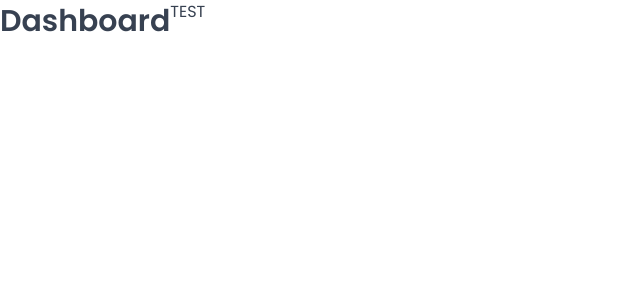
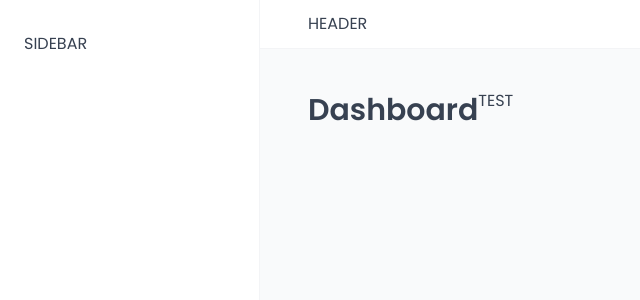
Before and after one commit to kiethohoai/the-wild-oasis-v2, a React (Vite) app: page /dashboard in a window 1280 px wide. Shown: the top 300 px of the page, without its empty margins (0-640 px from the left). Built offline with nearby package versions, Linux system fonts and the light colour scheme; a web font is replaced by a local one.

Commit message:
010 Building the App Layout

```diff
--- a/src/App.jsx
+++ b/src/App.jsx
@@ -8,13 +8,15 @@
 import Login from './pages/Login';
 import PageNotFound from './pages/PageNotFound';
 import GlobalStyles from './styles/GlobalStyle';
+import AppLayout from './ui/AppLayout';
 
-function App() {
+export default function App() {
   return (
     <>
       <GlobalStyles />
       <BrowserRouter>
         <Routes>
+          <Route element={<AppLayout />}>
             <Route index element={<Navigate replace to="dashboard" />} />
             <Route path="dashboard" element={<Dashboard />} />
             <Route path="booking" element={<Bookings />} />
@@ -22,6 +24,8 @@
             <Route path="users" element={<NewUsers />} />
             <Route path="settings" element={<Settings />} />
             <Route path="account" element={<Account />} />
+          </Route>
+
           <Route path="login" element={<Login />} />
           <Route path="*" element={<PageNotFound />} />
         </Routes>
@@ -29,5 +33,3 @@
     </>
   );
 }
-
-export default App;
--- /dev/null
+++ b/src/ui/AppLayout.jsx
@@ -0,0 +1,29 @@
+import { Outlet } from 'react-router-dom';
+import Sidebar from './Sidebar';
+import Header from './Header';
+import styled from 'styled-components';
+
+const Main = styled.main`
+  background-color: var(--color-grey-50);
+  padding: 4rem 4.8rem 6.4rem;
+`;
+
+const StyledAppLayout = styled.div`
+  display: grid;
+  grid-template-columns: 26rem 1fr;
+  grid-template-rows: auto 1fr;
+  height: 100vh;
+`;
+
+export default function AppLayout() {
+  return (
+    <StyledAppLayout>
+      <Header />
+      <Sidebar />
+
+      <Main>
+        <Outlet />
+      </Main>
+    </StyledAppLayout>
+  );
+}
--- /dev/null
+++ b/src/ui/Header.jsx
@@ -0,0 +1,17 @@
+import styled from 'styled-components';
+
+const StyledHeader = styled.header`
+  background-color: var(--color-grey-0);
+  padding: 1.2rem 4.8rem;
+  border-bottom: 1px solid var(--color-grey-100);
+`;
+
+function Header() {
+  return (
+    <StyledHeader>
+      <p>HEADER</p>
+    </StyledHeader>
+  );
+}
+
+export default Header;
--- /dev/null
+++ b/src/ui/Sidebar.jsx
@@ -0,0 +1,19 @@
+import styled from 'styled-components';
+
+const StyledSidebar = styled.aside`
+  background-color: var(--color-grey-0);
+  padding: 3.2rem 2.4rem;
+  border-right: 1px solid var(--color-grey-100);
+
+  grid-row: 1 / -1;
+`;
+
+function Sidebar() {
+  return (
+    <StyledSidebar>
+      <p>SIDEBAR</p>
+    </StyledSidebar>
+  );
+}
+
+export default Sidebar;
```
Also changed, not shown: 1 other file (tests, documents, lock files or other folders). Lines whose indentation alone changed are shown as unchanged.
